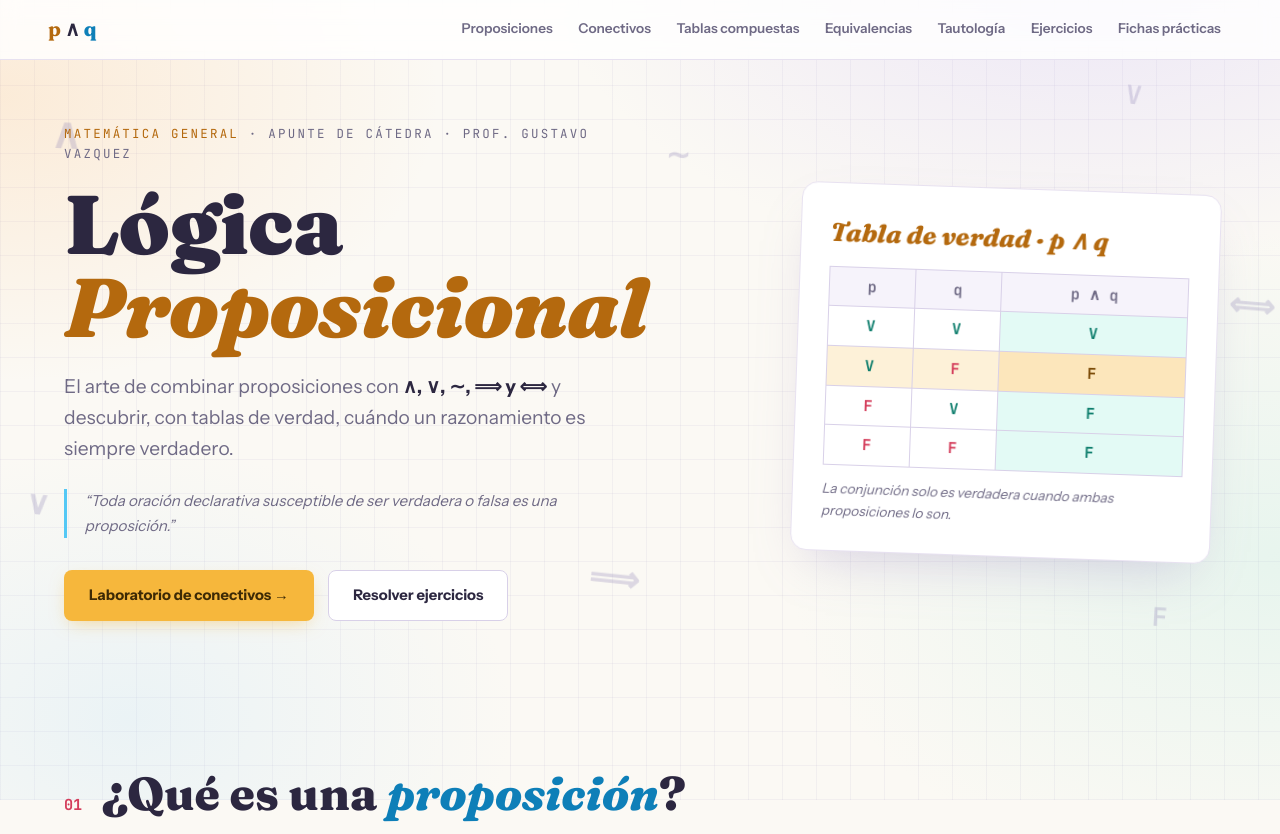
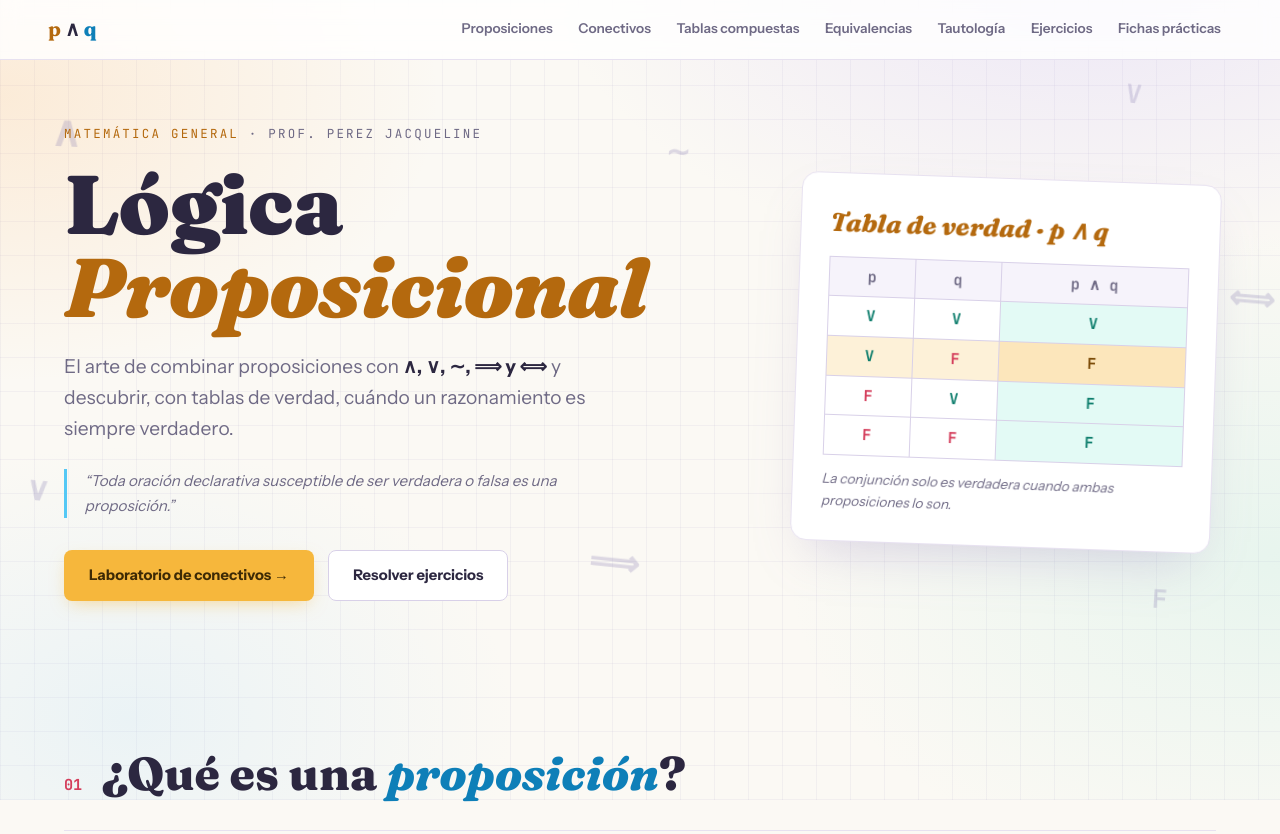
Before and after one commit to jacqueperez88-collab/Logica, a plain HTML site: page index (2).html in a window 1280 px wide. Shown: the top 834 px of the page. Drawn offline with Linux system fonts and the light colour scheme.

Commit message:
Update index (2).html

```diff
--- a/index (2).html
+++ b/index (2).html
@@ -192,7 +192,7 @@ footer p{font-size:.85rem;margin-top:.6rem}
   </div>
 
   <div>
-    <p class="eyebrow">Matemática General <span>· Apunte de cátedra · Prof. Gustavo Vazquez</span></p>
+    <p class="eyebrow">Matemática General <span>· Prof. Perez Jacqueline </span></p>
     <h1>Lógica<br><em>Proposicional</em></h1>
     <p class="h-sub">El arte de combinar proposiciones con <strong>∧, ∨, ∼, ⟹ y ⟺</strong> y descubrir, con tablas de verdad, cuándo un razonamiento es siempre verdadero.</p>
     <p class="quote">“Toda oración declarativa susceptible de ser verdadera o falsa es una proposición.”</p>
```
